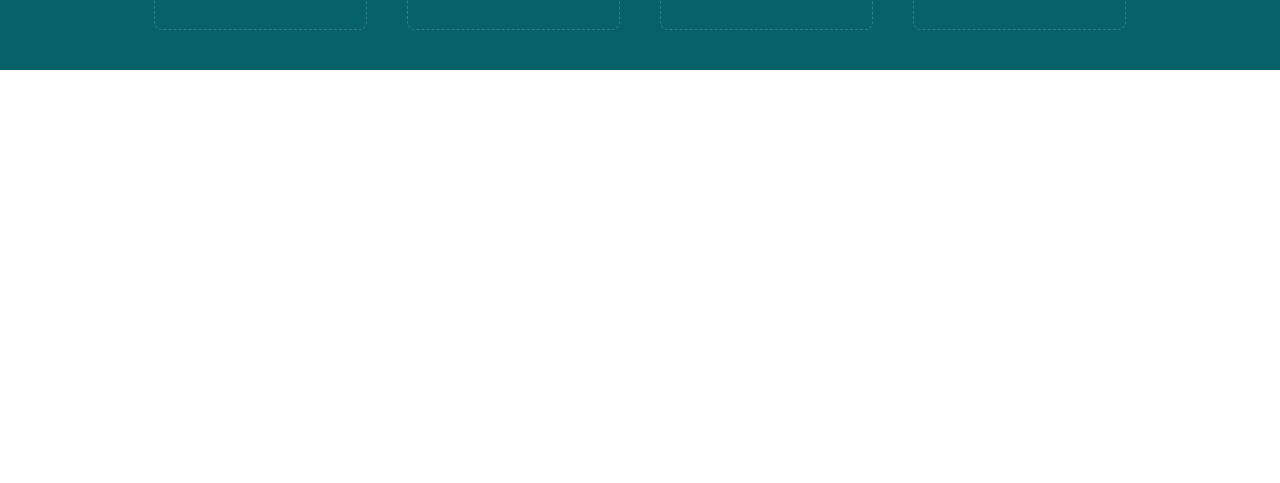
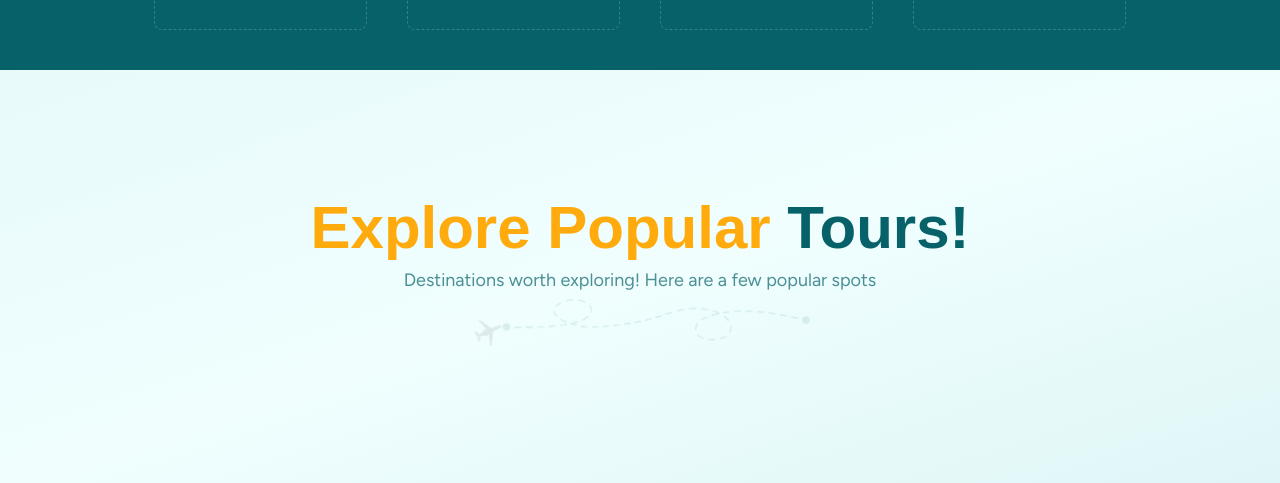
Before and after one commit to Jisap/traveller-website, a React (Vite) app: page / in a window 1280 px wide. Shown: the part 7778-8261 px from the top of the page. Before the commit the page ends 7848 px from the top, so only its background shows below. Built offline with nearby package versions, Linux system fonts and the light colour scheme; a web font is replaced by a local one.

Commit message:
feat: add initial Index page component and its new Tours section.

```diff
--- a/src/Components/Index/Index.jsx
+++ b/src/Components/Index/Index.jsx
@@ -9,6 +9,7 @@ import TourCategories from './TourCategories/TourCategories'
 import Testimonials from './Testimonials/Testimonials'
 import Banner from './Banner/Banner'
 import Counter from './Counter/Counter'
+import Tours from './Tours/Tours'
 
 
 
@@ -24,6 +25,7 @@ const Index = () => {
       <Testimonials />
       <Banner />
       <Counter />
+      <Tours />
     </PageTransition>
   )
 }
--- /dev/null
+++ b/src/Components/Index/Tours/Tours.jsx
@@ -0,0 +1,42 @@
+import { motion } from "framer-motion"
+import { containerVariants, fadeInUp, scaleIn } from "../../../Animations/variants"
+import titleShape from "../../../assets/Index/BookingSteps/Title-Shape.png"
+
+const Tours = () => {
+  return (
+    <>
+      <motion.div
+        initial="hidden"
+        whileInView="visible"
+        viewport={{ once: true, margin: "-100px" }}
+        variants={containerVariants(0.15, 0.2)}
+        className="relative bg-gradient-to-br from-[#e8fafa] via-[#f0fefe] to-[#dff6f6] px-[2%] sm:px-[8%] lg:px-[12%] py-[6%] md:py-[10%] overflow-hidden"
+      >
+        <div className="title flex flex-col justify-center items-center text-center relative mb-14">
+          <motion.h1
+            className="text-secondary text-4xl md:text-6xl font-bold"
+            variants={fadeInUp}
+          >
+            <span className="text-yellow"> Explore Popular </span> Tours!
+          </motion.h1>
+
+          <motion.p
+            className="text-secondary/70 my-2 text-lg"
+            variants={fadeInUp}
+          >
+            Destinations worth exploring! Here are a few popular spots
+          </motion.p>
+
+          <motion.img
+            src={titleShape}
+            alt="titleShape"
+            className="w-[35%] object-contain absolute -bottom-12"
+            variants={scaleIn}
+          />
+        </div>
+      </motion.div>
+    </>
+  )
+}
+
+export default Tours
```
